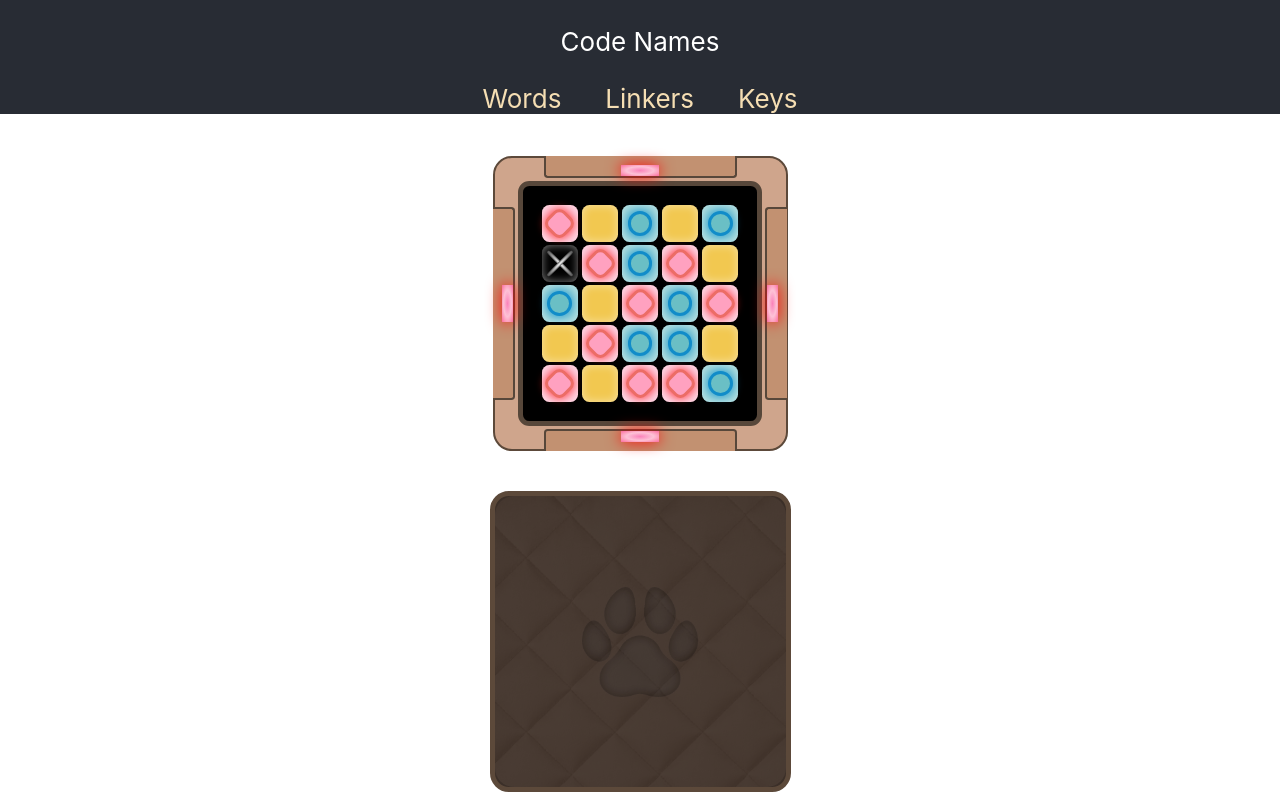
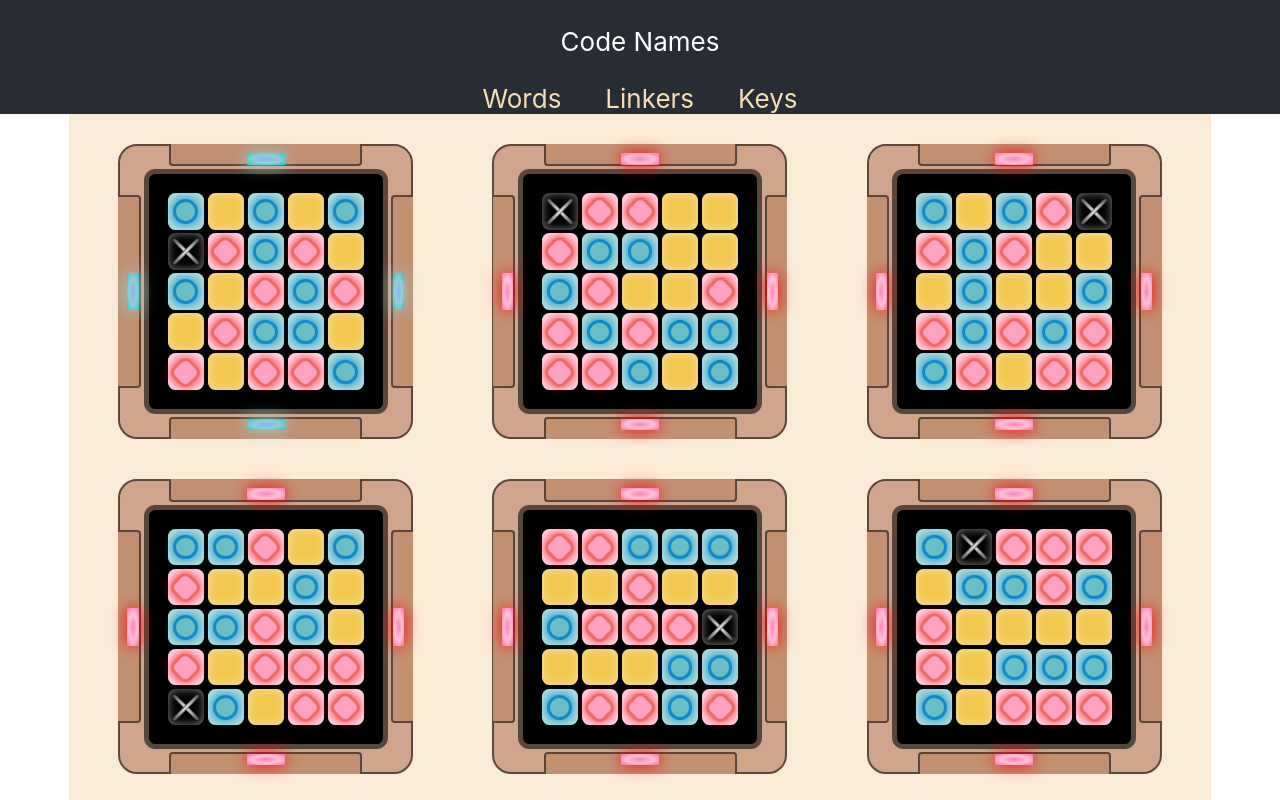
Before and after one commit to DonJuan-DeMarco/codenames2, a React (Create React App) app: page /keys in a window 1280 px wide. Shown: the top 800 px of the page. Built offline with nearby package versions, Linux system fonts and the light colour scheme; the HTML template or start-up script is replaced by a standard one.

Commit message:
40keysgen

```diff
--- a/src/App.css
+++ b/src/App.css
@@ -579,3 +579,14 @@
 	position: absolute;
 	z-index: 0;
 }
+
+.keys-wrapper {
+	background-color: antiquewhite;
+	padding: 10px;
+	width: 29.7cm;
+	display: flex;
+	flex-direction: row;
+	flex-wrap: wrap;
+	justify-content: center;
+	align-items: center;
+}
--- a/src/Pages/Keys.jsx
+++ b/src/Pages/Keys.jsx
@@ -17,6 +17,7 @@ function Keys() {
 		}
 		return array;
 	};
+	let starter;
 	const generateKeys = () => {
 		let cells = [
 			'blue',
@@ -44,49 +45,47 @@ function Keys() {
 			'white',
 			'Black',
 		];
-		let starter = Math.random() < 0.5 ? 'red' : 'blue';
+		starter = Math.random() < 0.5 ? 'red' : 'blue';
 		cells.push(starter);
 		cells = shuffle(cells);
 
-		drawCells(cells);
 		return cells;
 	};
-	const drawCells = (cells) => {
-		let str = '';
-		let blueCount = 0;
-
-		cells.forEach((cell) => {
-			if (cell === 'blue') blueCount++;
-
-			str += cell.charAt(0);
-		});
-	};
-	let blueCount = 0;
 	return (
 		<>
-			<div className='key-wrapper-1'>
+			<div className='keys-wrapper'>
+				{Array(40)
+					.fill(true)
+					.map((_, iKey) => (
+						<div key={iKey} className='key-wrapper-1'>
 							<div className='key-board clearfix' id='key-board'>
-					{generateKeys().map((cellur, i) => {
-						if (cellur === 'blue') blueCount++;
-						return <div key={i} className={`cell ${cellur}`}></div>;
+								{generateKeys().map((cell, i) => {
+									return (
+										<div
+											key={i}
+											className={`cell ${cell}`}
+										></div>
+									);
 								})}
 							</div>
 							<div
-					className={`lamp top ${blueCount === 9 ? 'blue' : 'red'}`}
+								className={`lamp top ${
+									starter === 'blue' ? 'blue' : 'red'
+								}`}
 							></div>
 							<div
 								className={`lamp right side ${
-						blueCount === 9 ? 'blue' : 'red'
+									starter === 'blue' ? 'blue' : 'red'
 								}`}
 							></div>
 							<div
 								className={`lamp left  side ${
-						blueCount === 9 ? 'blue' : 'red'
+									starter === 'blue' ? 'blue' : 'red'
 								}`}
 							></div>
 							<div
 								className={`lamp bottom ${
-						blueCount === 9 ? 'blue' : 'red'
+									starter === 'blue' ? 'blue' : 'red'
 								}`}
 							></div>
 							<div className='bezel top'></div>
@@ -94,7 +93,13 @@ function Keys() {
 							<div className='bezel left'></div>
 							<div className='bezel bottom'></div>
 						</div>
-			<div className='key-wrapper-shirt'> </div>
+					))}
+				{Array(40)
+					.fill(true)
+					.map((_, iKey) => (
+						<div key={iKey} className='key-wrapper-shirt'></div>
+					))}
+			</div>
 		</>
 	);
 }
```
Lines whose indentation alone changed are shown as unchanged.
